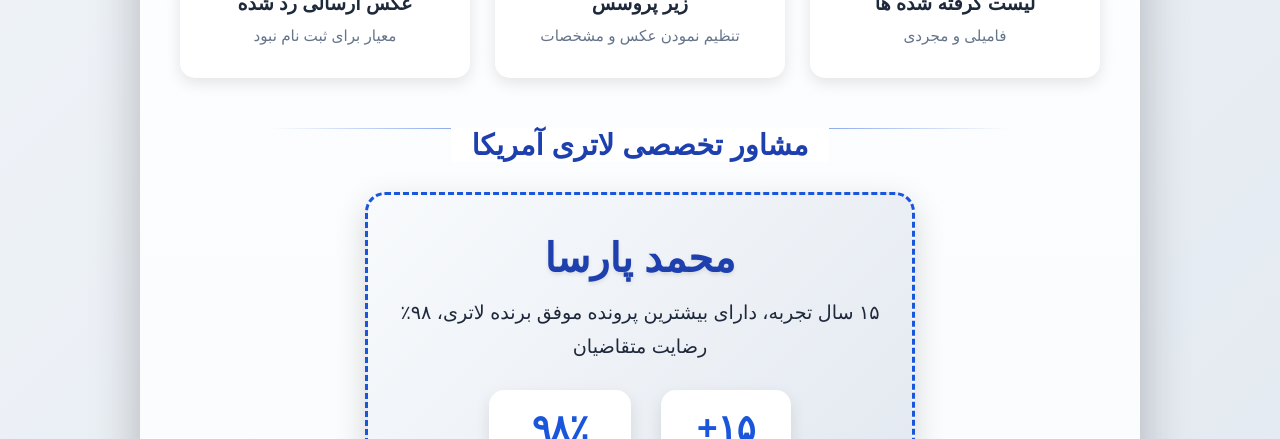
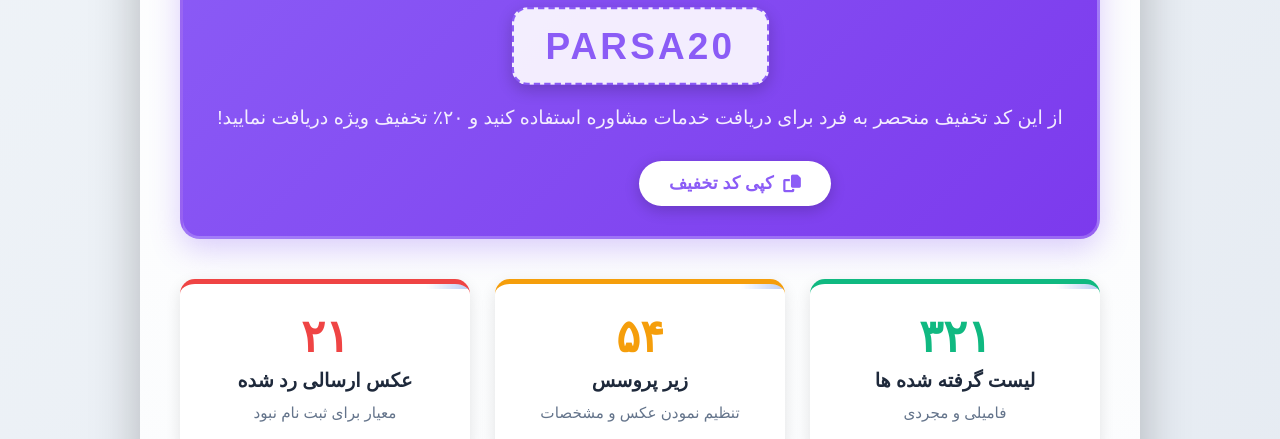
Before and after one commit to akkasiparsa-bot/MOHAMMAD-WORKED, a plain HTML site: page index.html in a window 1280 px wide. Shown: the part 699-1138 px from the top of the page. Drawn offline with Linux system fonts and the light colour scheme; a small style sheet from the web is missing.

Commit message:
Add files via upload

```diff
--- a/index.html
+++ b/index.html
@@ -17,6 +17,7 @@
             --success: #10b981;
             --warning: #f59e0b;
             --danger: #ef4444;
+            --discount: #8b5cf6;
         }
 
         * {
@@ -613,6 +614,100 @@
             transform: translateY(-3px);
             box-shadow: 0 6px 15px rgba(225, 29, 72, 0.4);
         }
+
+        /* Discount Section */
+        .discount-section {
+            background: linear-gradient(135deg, var(--discount) 0%, #7c3aed 100%);
+            border-radius: 20px;
+            padding: 30px;
+            margin: 40px 0;
+            text-align: center;
+            box-shadow: 0 10px 30px rgba(139, 92, 246, 0.3);
+            position: relative;
+            overflow: hidden;
+            border: 3px solid rgba(255, 255, 255, 0.2);
+        }
+
+        .discount-section::before {
+            content: "";
+            position: absolute;
+            top: 0;
+            left: 0;
+            width: 100%;
+            height: 100%;
+            background: url("image/svg+xml,%3Csvg xmlns='http://www.w3.org/2000/svg' viewBox='0 0 100 100' width='100' height='100'%3E%3Ccircle cx='50' cy='50' r='3' fill='white' opacity='0.1'/%3E%3C/svg%3E");
+            background-size: 40px;
+            opacity: 0.5;
+        }
+
+        .discount-title {
+            font-size: 1.8rem;
+            color: white;
+            margin-bottom: 20px;
+            font-weight: 800;
+            text-shadow: 0 2px 4px rgba(0, 0, 0, 0.3);
+        }
+
+        .discount-code {
+            background: rgba(255, 255, 255, 0.9);
+            color: var(--discount);
+            font-size: 2.2rem;
+            font-weight: 900;
+            padding: 15px 30px;
+            border-radius: 15px;
+            margin: 20px 0;
+            display: inline-block;
+            letter-spacing: 3px;
+            box-shadow: 0 5px 15px rgba(0, 0, 0, 0.2);
+            animation: pulse 2s infinite;
+            border: 2px dashed var(--discount);
+        }
+
+        .discount-desc {
+            color: rgba(255, 255, 255, 0.9);
+            font-size: 1.2rem;
+            line-height: 1.6;
+            margin-bottom: 20px;
+            font-weight: 500;
+        }
+
+        .copy-button {
+            background: white;
+            color: var(--discount);
+            border: none;
+            padding: 12px 30px;
+            border-radius: 30px;
+            font-weight: 700;
+            font-size: 1.1rem;
+            cursor: pointer;
+            transition: all 0.3s ease;
+            box-shadow: 0 4px 15px rgba(0, 0, 0, 0.2);
+            display: inline-flex;
+            align-items: center;
+            gap: 10px;
+        }
+
+        .copy-button:hover {
+            transform: translateY(-3px);
+            box-shadow: 0 6px 20px rgba(0, 0, 0, 0.3);
+            background: rgba(255, 255, 255, 0.9);
+        }
+
+        .copied-message {
+            background: rgba(255, 255, 255, 0.2);
+            color: white;
+            padding: 8px 15px;
+            border-radius: 20px;
+            font-size: 0.9rem;
+            margin-top: 15px;
+            opacity: 0;
+            transition: opacity 0.3s ease;
+            display: inline-block;
+        }
+
+        .copied-message.show {
+            opacity: 1;
+        }
     </style>
 </head>
 <body>
@@ -647,6 +742,18 @@
                     </div>
                 </div>
                 <button class="reset-button" onclick="resetTimer()">بازنشانی زمان (۱۸ روز)</button>
+            </div>
+
+            <!-- Discount Section -->
+            <div class="discount-section">
+                <h3 class="discount-title">🎉 کد تخفیف ویژه 🎉</h3>
+                <div class="discount-code" id="discountCode">PARSA20</div>
+                <p class="discount-desc">از این کد تخفیف منحصر به فرد برای دریافت خدمات مشاوره استفاده کنید و ۲۰٪ تخفیف ویژه دریافت نمایید!</p>
+                <button class="copy-button" onclick="copyDiscountCode()">
+                    <i class="fas fa-copy"></i>
+                    <span>کپی کد تخفیف</span>
+                </button>
+                <div class="copied-message" id="copiedMessage">کد با موفقیت کپی شد! ✅</div>
             </div>
 
             <div class="stats-section">
@@ -862,6 +969,20 @@
             document.getElementById('seconds').textContent = '00';
         }
 
+        // کپی کردن کد تخفیف
+        function copyDiscountCode() {
+            const code = document.getElementById('discountCode').textContent;
+            navigator.clipboard.writeText(code).then(() => {
+                const message = document.getElementById('copiedMessage');
+                message.classList.add('show');
+                setTimeout(() => {
+                    message.classList.remove('show');
+                }, 3000);
+            }).catch(err => {
+                console.error('خطا در کپی کردن کد: ', err);
+            });
+        }
+
         // راه اندازی زمانی که DOM لود شد
         document.addEventListener('DOMContentLoaded', () => {
             // نمایش زمان فعلی
```
